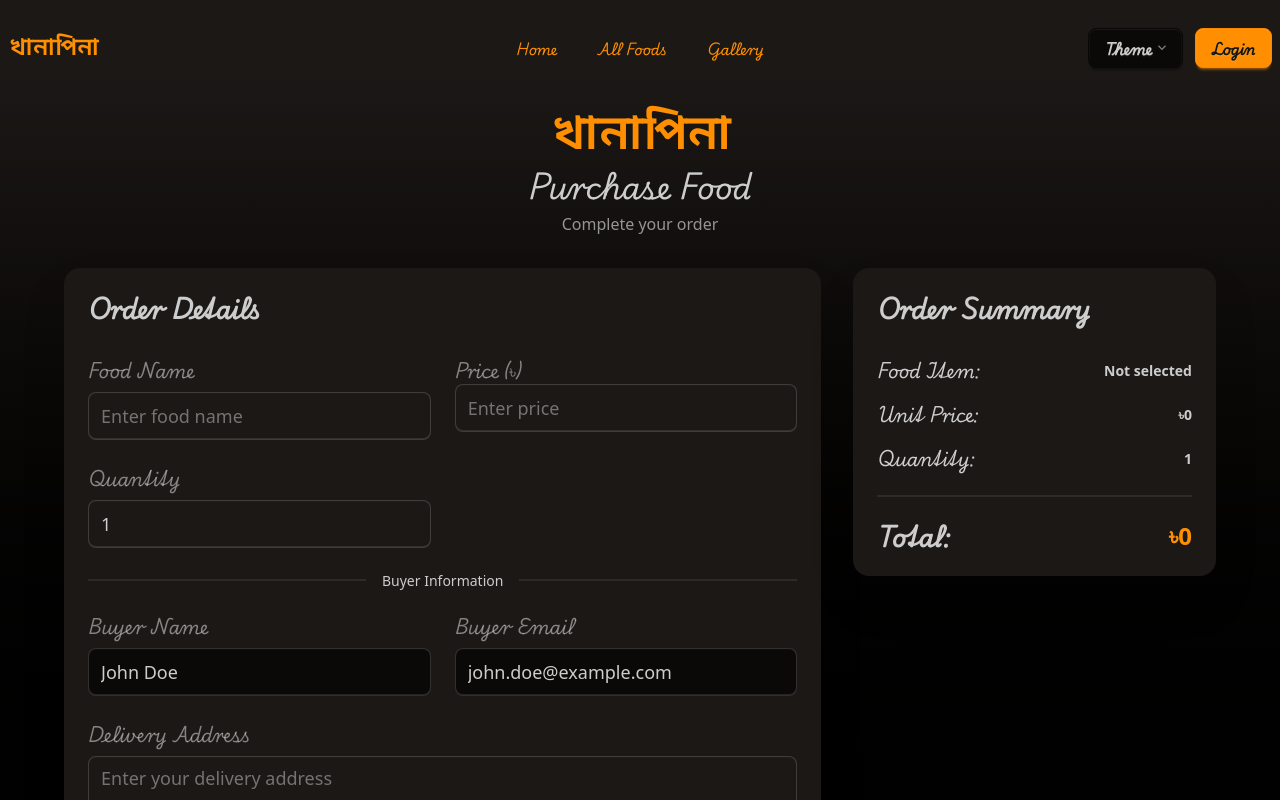
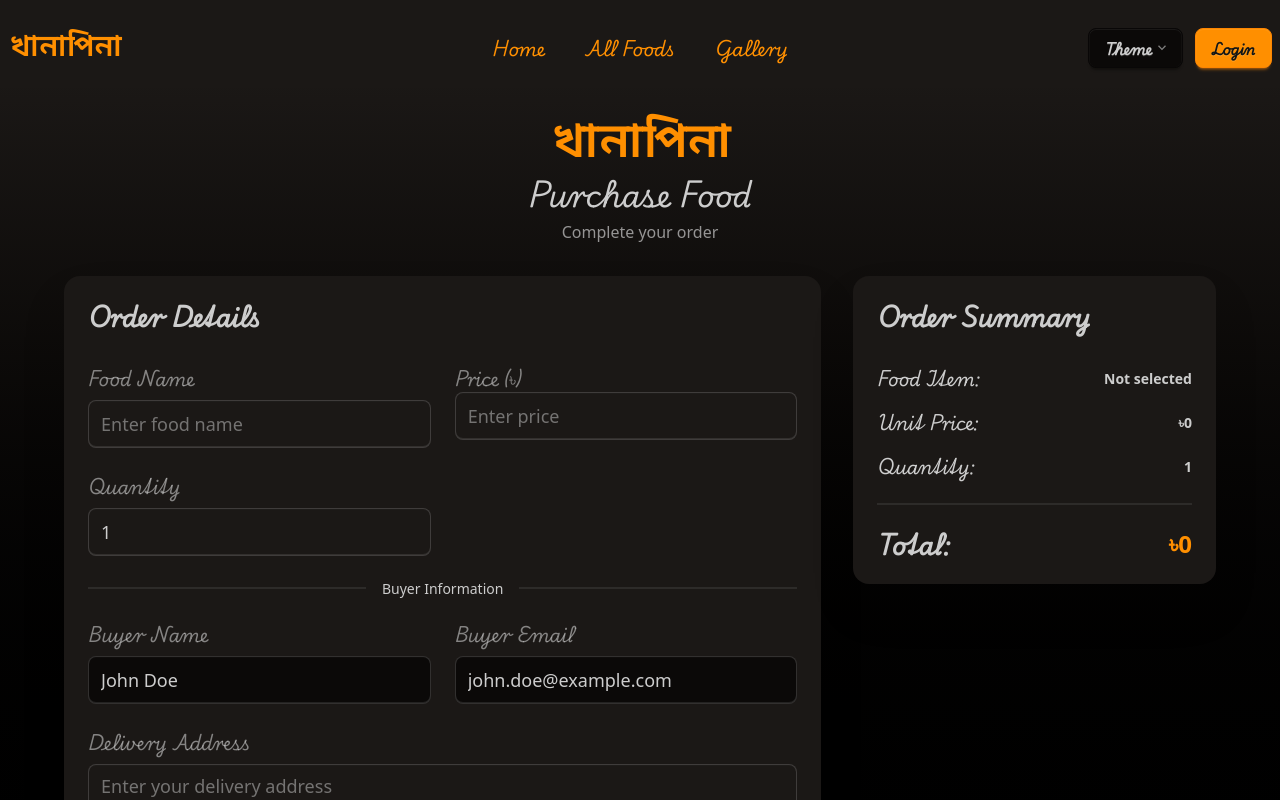
Before and after one commit to solaiman-islam-shadhin/khanapina, a React (Vite) app: page /purchase in a window 1280 px wide. Shown: the top 800 px of the page. Built offline with nearby package versions, Linux system fonts and the light colour scheme.

Commit message:
refine static images

```diff
--- a/src/components/Navbar/Navbar.jsx
+++ b/src/components/Navbar/Navbar.jsx
@@ -5,12 +5,12 @@ import { Link, NavLink } from 'react-router';
 export const Navbar = () => {
   const [isLoggedIn, setIsLoggedIn] = useState(false);
   const links = <>
-    <NavLink to='/'  className={({isActive}) => isActive?"text-accent link":"text-primary hover:text-accent link-hober"}>Home</NavLink>
-    <NavLink to='all-food' className={({isActive}) => isActive?"text-accent link":"text-primary hover:text-accent link-hober"}>All Foods</NavLink>
-    <NavLink to='/gallery' className={({isActive}) => isActive?"text-accent link":"text-primary hover:text-accent link-hober"}>Gallery</NavLink>
+    <NavLink to='/'  className={({isActive}) => isActive?"text-accent text-lg link":"text-primary text-lg hover:text-accent hover:link"}>Home</NavLink>
+    <NavLink to='all-food' className={({isActive}) => isActive?"text-accent text-lg link":"text-primary text-lg hover:text-accent hover:link"}>All Foods</NavLink>
+    <NavLink to='/gallery' className={({isActive}) => isActive?"text-accent text-lg link":"text-primary text-lg hover:text-accent hover:link"}>Gallery</NavLink>
   </>
   return (
-    <div className="container mx-auto navbar bg-transparent mt-4 font-play">
+    <div className="container mx-auto navbar bg-transparent mt-4 mb-2 font-play">
 
       {/* Mobile menu */}
       <div className="dropdown lg:hidden z-20 bg-base-100">
@@ -25,7 +25,7 @@ export const Navbar = () => {
       </div>
 
       <div className="navbar-start">
-        <a className="font-mina text-2xl font-bold text-primary">খানাপিনা</a>
+        <a className="font-mina text-3xl font-bold text-primary">খানাপিনা</a>
       </div>
 
       <div className="navbar-center hidden lg:flex ">
--- a/src/components/home/BranchesSection.jsx
+++ b/src/components/home/BranchesSection.jsx
@@ -44,7 +44,7 @@ export const BranchesSection = () => {
           <div className="card bg-base-200 shadow-xl hover:shadow-2xl transition-all duration-300 group">
             <figure className="px-4 pt-4">
               <img
-                src="https://images.unsplash.com/photo-1571019613454-1cb2f99b2d8b?w=400&h=250&fit=crop"
+                src="https://tse2.mm.bing.net/th/id/OIP.CXT1HnNxgSbsOuB1XpJ6kgHaEo?cb=12&rs=1&pid=ImgDetMain&o=7&rm=3"
                 alt="Chittagong Branch"
                 className="rounded-xl h-48 w-full object-cover group-hover:scale-105 transition-transform duration-300"
               />
@@ -75,7 +75,7 @@ export const BranchesSection = () => {
           <div className="card bg-base-200 shadow-xl hover:shadow-2xl transition-all duration-300 group">
             <figure className="px-4 pt-4">
               <img
-                src="https://images.unsplash.com/photo-1590846406792-0adc7f938f1d?w=400&h=250&fit=crop"
+                src="https://www.hotelscombined.com/rimg/dimg/09/c4/b2d1ab5e-city-54645-17ea2458fc7.jpg?width=2160&height=1215&xhint=1483&yhint=898&crop=true"
                 alt="Sylhet Branch"
                 className="rounded-xl h-48 w-full object-cover group-hover:scale-105 transition-transform duration-300"
               />
@@ -106,7 +106,7 @@ export const BranchesSection = () => {
           <div className="card bg-base-200 shadow-xl hover:shadow-2xl transition-all duration-300 group">
             <figure className="px-4 pt-4">
               <img
-                src="https://images.unsplash.com/photo-1555396273-367ea4eb4db5?w=400&h=250&fit=crop"
+                src="https://th.bing.com/th/id/R.ba4d7b2b8c3ce235aa052ea4733bd8ba?rik=b7Zuv84r08teOQ&riu=http%3a%2f%2f1.bp.blogspot.com%2f-fU-_NDe2P4A%2fT1pd0iUG-jI%2fAAAAAAAADmw%2fjEa5wGcbGVA%2fs1600%2fRajshahi%2b11.jpg&ehk=2rJvZsolPSdd3%2f9%2bY36%2fKF1ATjchhvXkbhBTHpBvZVU%3d&risl=&pid=ImgRaw&r=0"
                 alt="Rajshahi Branch"
                 className="rounded-xl h-48 w-full object-cover group-hover:scale-105 transition-transform duration-300"
               />
@@ -137,7 +137,7 @@ export const BranchesSection = () => {
           <div className="card bg-base-200 shadow-xl hover:shadow-2xl transition-all duration-300 group">
             <figure className="px-4 pt-4">
               <img
-                src="https://images.unsplash.com/photo-1414235077428-338989a2e8c0?w=400&h=250&fit=crop"
+                src="https://www.mediabangladesh.net/wp-content/uploads/2015/03/shat-gambuj-mosque.png"
                 alt="Khulna Branch"
                 className="rounded-xl h-48 w-full object-cover group-hover:scale-105 transition-transform duration-300"
               />
@@ -168,7 +168,7 @@ export const BranchesSection = () => {
           <div className="card bg-base-200 shadow-xl hover:shadow-2xl transition-all duration-300 group">
             <figure className="px-4 pt-4">
               <img
-                src="https://images.unsplash.com/photo-1551218808-94e220e084d2?w=400&h=250&fit=crop"
+                src="https://cdn.dhakapost.com/media/imgAll/BG/2022December/barisal-20221209184629.jpg"
                 alt="Barisal Branch"
                 className="rounded-xl h-48 w-full object-cover group-hover:scale-105 transition-transform duration-300"
               />
--- a/src/components/home/ChefsSection.jsx
+++ b/src/components/home/ChefsSection.jsx
@@ -13,7 +13,7 @@ export const ChefsSection = () => {
           <div className="card bg-base-100 shadow-xl hover:shadow-2xl transition-all duration-300">
             <figure className="px-4 pt-4">
               <img
-                src="https://images.unsplash.com/photo-1577219491135-ce391730fb2c?w=300&h=300&fit=crop&crop=face"
+                src="https://img.freepik.com/free-photo/medium-shot-professional-chef-posing_23-2151232161.jpg?semt=ais_hybrid"
                 alt="Chef Rahman"
                 className="rounded-full w-48 h-48 object-cover border-4 border-primary"
               />
@@ -32,7 +32,7 @@ export const ChefsSection = () => {
           <div className="card bg-base-100 shadow-xl hover:shadow-2xl transition-all duration-300">
             <figure className="px-4 pt-4">
               <img
-                src="https://images.unsplash.com/photo-1559339352-11d035aa65de?w=300&h=300&fit=crop&crop=face"
+                src="https://static.vecteezy.com/system/resources/previews/012/753/011/non_2x/female-chef-holding-beef-steak-plate-free-photo.jpg"
                 alt="Chef Fatima"
                 className="rounded-full w-48 h-48 object-cover border-4 border-primary"
               />
@@ -51,7 +51,7 @@ export const ChefsSection = () => {
           <div className="card bg-base-100 shadow-xl hover:shadow-2xl transition-all duration-300">
             <figure className="px-4 pt-4">
               <img
-                src="https://images.unsplash.com/photo-1583394838336-acd977736f90?w=300&h=300&fit=crop&crop=face"
+                src="https://media.istockphoto.com/photos/indian-chef-at-his-restaurant-looking-at-the-camera-smiling-with-arms-picture-id875991950?k=20&m=875991950&s=612x612&w=0&h=W1X5K4jD8l_Y4aGW3VXjDWVmIMbg3IJcf8S-v1DCcFA="
                 alt="Chef Karim"
                 className="rounded-full w-48 h-48 object-cover border-4 border-primary"
               />
```
